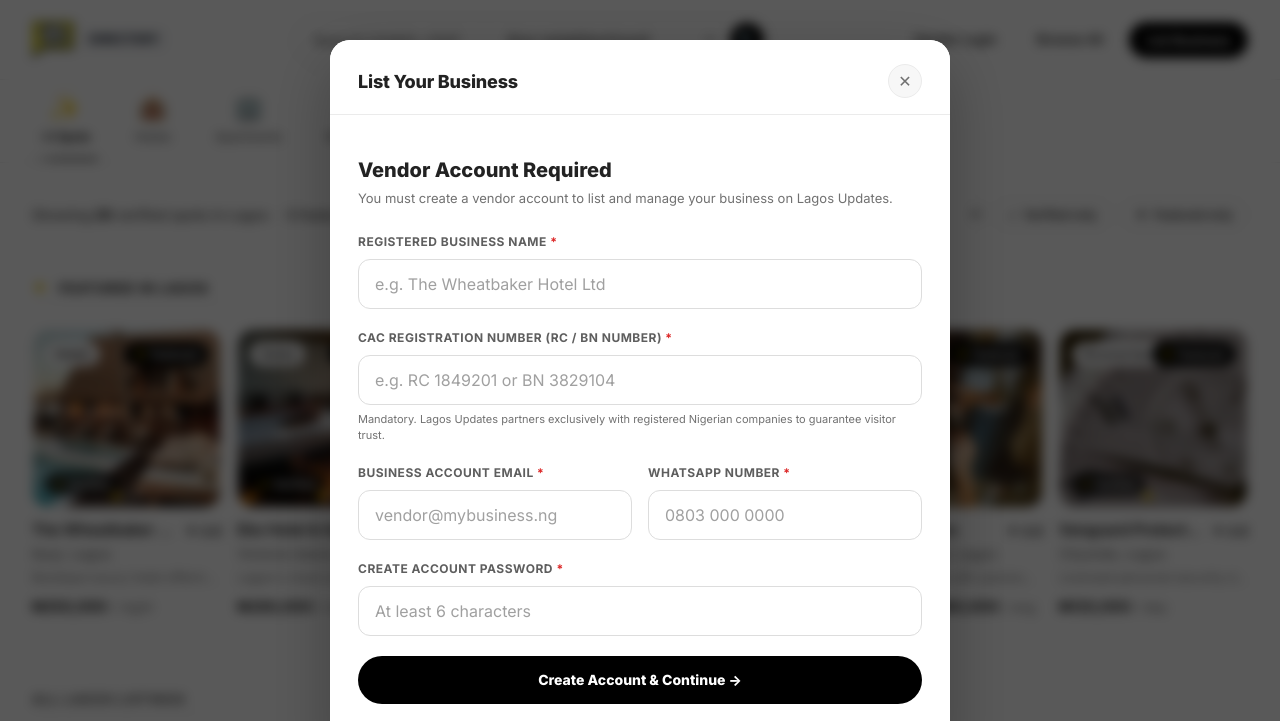
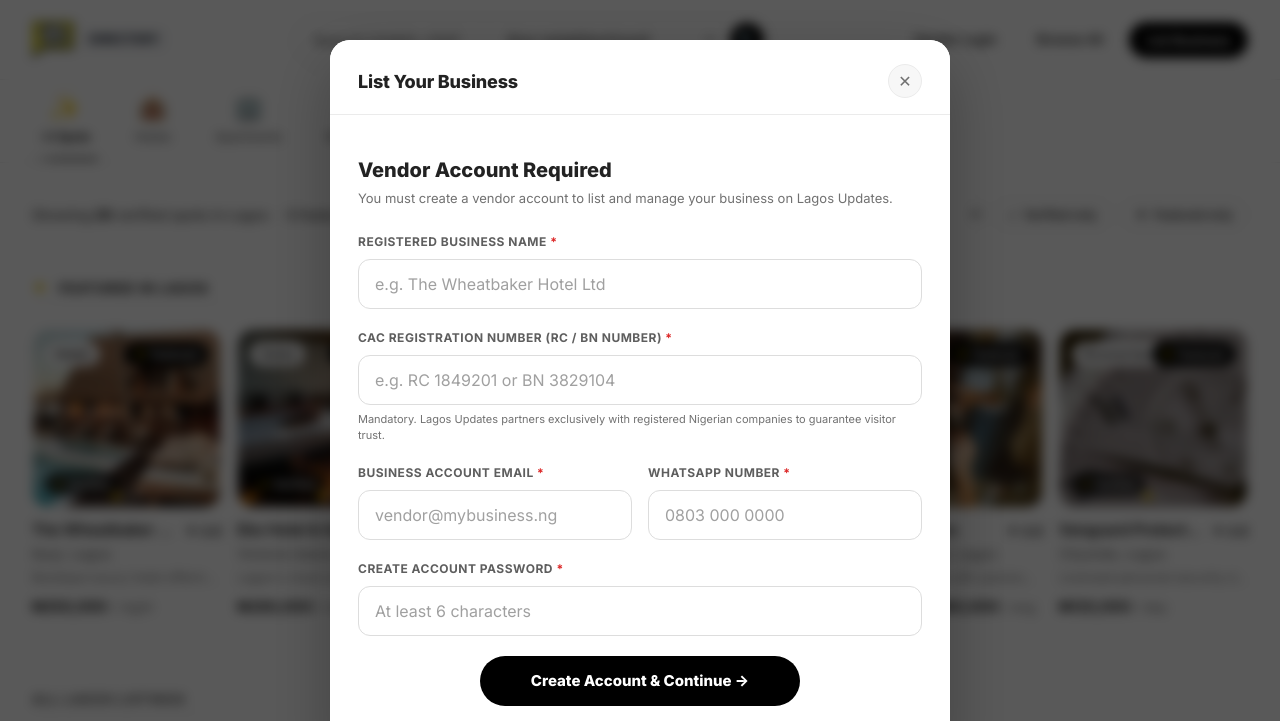
Before and after one commit to edohoeketio-lgtm/lagos-update-directory, a plain HTML site: page index.html in a window 1280 px wide. Both pictures are taken after a click on the button "List Business". Shown: the top 721 px of the page. Drawn offline with Linux system fonts and the light colour scheme; no server answers.

Commit message:
fix: center create account & continue button in listing modal

```diff
--- a/css/styles.css
+++ b/css/styles.css
@@ -1360,6 +1360,20 @@ input, select, textarea {
   opacity: 0.6;
   cursor: not-allowed;
   transform: none;
+}
+
+/* Centered Auth Gate Buttons in Listing Modal */
+#auth-gate-register .btn-modal-next,
+#auth-gate-login .btn-modal-next,
+#btn-auth-register,
+#btn-auth-login {
+  margin-left: auto !important;
+  margin-right: auto !important;
+  display: flex !important;
+  justify-content: center !important;
+  align-items: center !important;
+  text-align: center !important;
+  float: none !important;
 }
 
 /* Success View */
--- a/index.html
+++ b/index.html
@@ -341,7 +341,9 @@
               <label class="form-label" for="auth-password">Create Account Password <span class="req">*</span></label>
               <input type="password" id="auth-password" class="form-input" placeholder="At least 6 characters" minlength="6" required>
             </div>
-            <button type="button" class="btn-modal-next" id="btn-auth-register" style="width:100%; min-height:48px; margin-top:14px; font-weight:800; display:flex; align-items:center; justify-content:center; text-align:center;">Create Account &amp; Continue &rarr;</button>
+            <div style="display:flex; justify-content:center; align-items:center; width:100%; margin-top:20px; text-align:center;">
+              <button type="button" class="btn-modal-next" id="btn-auth-register" style="min-height:50px; padding:14px 36px; font-weight:800; font-size:15px; margin:0 auto; display:inline-flex; align-items:center; justify-content:center; max-width:320px; width:100%; border-radius:9999px;">Create Account &amp; Continue &rarr;</button>
+            </div>
             <div style="text-align:center; margin-top:14px; font-size:13px; color:#6B7280;">
               Already registered? <a href="#" id="link-show-login" style="color:#000000; font-weight:700; text-decoration:underline;">Sign In to your account</a>
             </div>
@@ -356,7 +358,9 @@
               <label class="form-label" for="auth-login-password">Password / Passcode <span class="req">*</span></label>
               <input type="password" id="auth-login-password" class="form-input" placeholder="Your password">
             </div>
-            <button type="button" class="btn-modal-next" id="btn-auth-login" style="width:100%; min-height:48px; margin-top:14px; font-weight:800; display:flex; align-items:center; justify-content:center; text-align:center;">Sign In &amp; Continue &rarr;</button>
+            <div style="display:flex; justify-content:center; align-items:center; width:100%; margin-top:20px; text-align:center;">
+              <button type="button" class="btn-modal-next" id="btn-auth-login" style="min-height:50px; padding:14px 36px; font-weight:800; font-size:15px; margin:0 auto; display:inline-flex; align-items:center; justify-content:center; max-width:320px; width:100%; border-radius:9999px;">Sign In &amp; Continue &rarr;</button>
+            </div>
             <div style="text-align:center; margin-top:14px; font-size:13px; color:#6B7280;">
               Need an account? <a href="#" id="link-show-register" style="color:#000000; font-weight:700; text-decoration:underline;">Create Vendor Account</a>
             </div>
```
